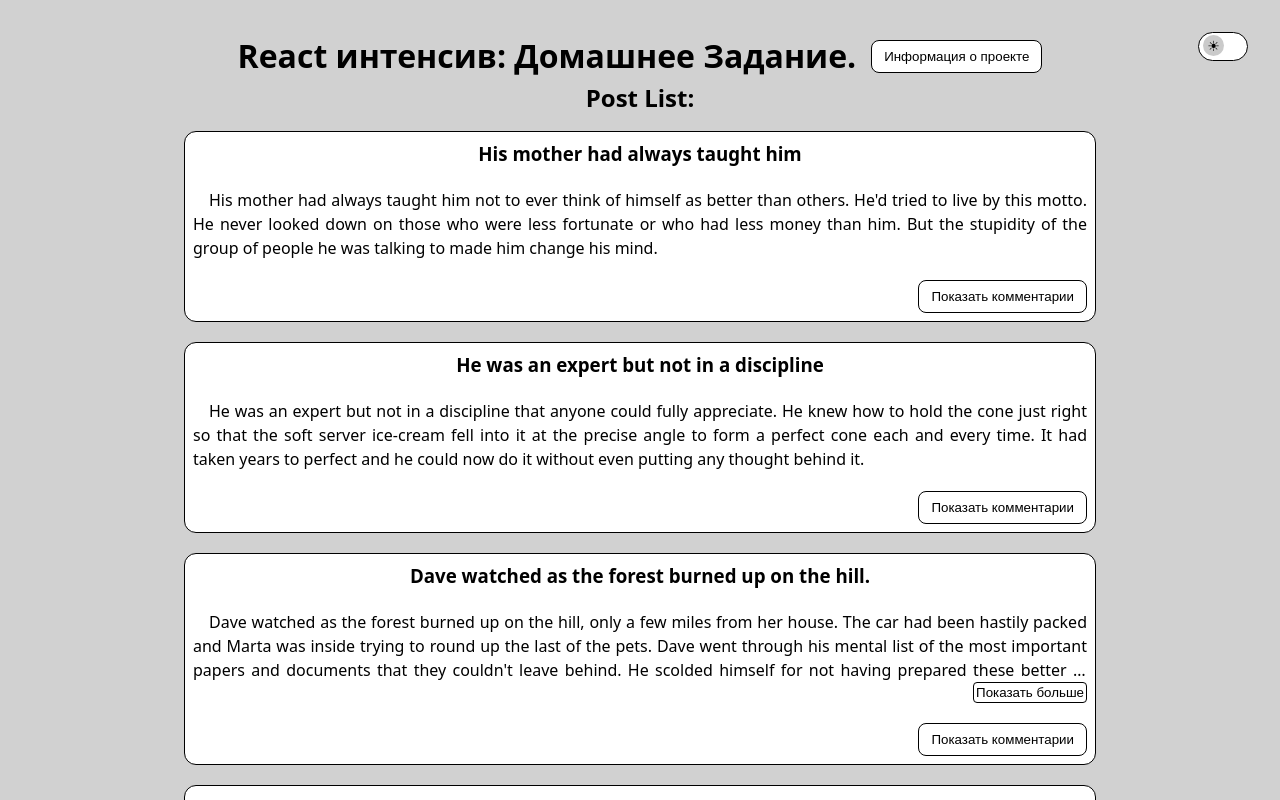
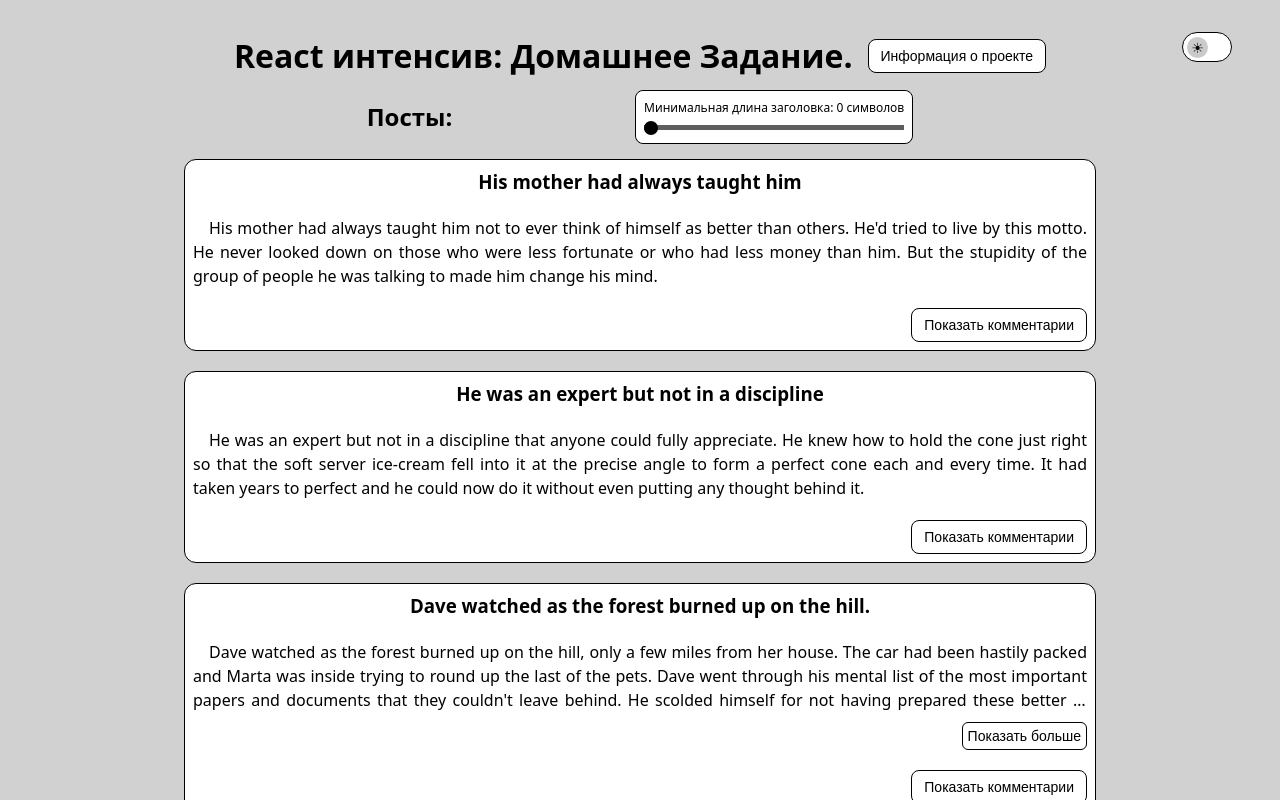
Before and after one commit to ZaytsevAlexanderGit/aston_react_homework_1, a React (Vite) app: page / in a window 1280 px wide. Shown: the top 800 px of the page. Built offline with nearby package versions, Linux system fonts and the light colour scheme.

Commit message:
3.4-5: Add Filter of posts based on title length + some optimization on PostList.

```diff
--- a/src/app/App.css
+++ b/src/app/App.css
@@ -1,5 +1,6 @@
 #root {
-  max-width: 1280px;
+  max-inline-size: 1280px;
+  inline-size: 100vw;
   margin: 0 auto;
   padding: var(--main-layout-padding);
   text-align: center;
--- /dev/null
+++ b/src/features/PostLengthFilter/lib/ filterByLength.ts
@@ -0,0 +1,10 @@
+import type { PostProps } from '../../../entities/post/types/types.ts';
+
+type FilterByLengthProps = {
+  posts: PostProps[];
+  titleLength: number;
+};
+
+export const filterByLength = ({ posts, titleLength }: FilterByLengthProps) => {
+  return posts.filter((post) => post.title.length >= titleLength);
+};
--- /dev/null
+++ b/src/features/PostLengthFilter/ui/PostLengthFilter .tsx
@@ -0,0 +1,32 @@
+import type { Dispatch, SetStateAction } from 'react';
+
+import styles from './PostLengthFilter.module.scss';
+
+interface PostLengthFilterProps {
+  titleLength: number;
+  setTitleLength: Dispatch<SetStateAction<number>>;
+}
+
+export const PostLengthFilter = ({
+  titleLength,
+  setTitleLength,
+}: PostLengthFilterProps) => {
+  return (
+    <div className={styles.postFilter}>
+      <div className={styles.filterControls}>
+        <label className={styles.filterControls__label} htmlFor="titleLength">
+          Минимальная длина заголовка: {titleLength} символов
+        </label>
+        <input
+          className={styles.filterControls__input}
+          id="titleLength"
+          type="range"
+          min="0"
+          max="50"
+          value={titleLength}
+          onChange={(e) => setTitleLength(Number(e.target.value))}
+        />
+      </div>
+    </div>
+  );
+};
--- /dev/null
+++ b/src/features/PostLengthFilter/ui/PostLengthFilter.module.scss
@@ -0,0 +1,42 @@
+.postFilter {
+  border-radius: 8px;
+  border:1px solid var(--text-color);
+}
+
+.filterControls {
+  padding: 8px;
+  background: var(--background-color);
+  border-radius: 8px;
+  font-size: 12px;
+
+  & .filterControls__label {
+    display: block;
+    color: var(--text-color);
+  }
+
+  & input[type=range] {
+    -webkit-appearance: none;
+
+    &::-webkit-slider-runnable-track {
+      width: 100%;
+      height: 5px;
+      background: #5e5e5e;
+      border: none;
+    }
+
+    &::-webkit-slider-thumb {
+      -webkit-appearance: none;
+      border: none;
+      height: 14px;
+      width: 14px;
+      border-radius: 50%;
+      background: var(--text-color);;
+      margin-top: -4px;
+    }
+
+  }
+
+  & .filterControls__input {
+    inline-size: 100%;
+ }
+}
--- a/src/features/ThemeSwitcher/ui/ThemeSwitcher.module.scss
+++ b/src/features/ThemeSwitcher/ui/ThemeSwitcher.module.scss
@@ -1,14 +1,19 @@
 .switcherWrapper {
     position:absolute;
-    right:2rem;
-    top:2rem;
+    right:1rem;
+    top:0;
+
+    @media (max-width: 1000px) {
+        right: 1rem;
+        top: -1.25rem;
+    }
 }
 
 .switch {
     position: relative;
     display: inline-block;
     width: 50px;
-    height: 29px;
+    height: 30px;
 }
 
 .switch input {
@@ -36,8 +41,7 @@
     font-size: 14px;
     height: 21px;
     width: 21px;
-    left: 4px;
-    bottom: 4px;
+    inset:4px;
     background-color: #cacaca;
     -webkit-transition: .4s;
     transition: .4s;
@@ -48,16 +52,16 @@
 }
 
 input:checked + .slider:before {
-    -webkit-transform: translateX(21px);
-    -ms-transform: translateX(21px);
-    transform: translateX(21px);
+    -webkit-transform: translateX(20px);
+    -ms-transform: translateX(20px);
+    transform: translateX(20px);
     color:white;
     content: "☽";
     background-color: #404040;
 }
 
 .slider.round {
-    border-radius: 29px;
+    border-radius: 20px;
 }
 
 .slider.round:before {
--- /dev/null
+++ b/src/shared/lib/hooks/useDebounce.ts
@@ -0,0 +1,16 @@
+import { useEffect, useState } from 'react';
+
+export function useDebounce<T>(value: T, delay: number): T {
+  const [debouncedValue, setDebouncedValue] = useState(value);
+
+  useEffect(() => {
+    const handler = setTimeout(() => {
+      setDebouncedValue(value);
+    }, delay);
+    return () => {
+      clearTimeout(handler);
+    };
+  }, [value, delay]);
+
+  return debouncedValue;
+}
--- a/src/shared/ui/Button/Button.module.scss
+++ b/src/shared/ui/Button/Button.module.scss
@@ -2,6 +2,9 @@
     inline-size: fit-content;
     background-color: var(--background-color);
     color: var(--text-color);
+
+    font-size: 14px;
+
     padding: 8px 12px;
     border-radius: 8px;
     border:1px solid var(--text-color);
@@ -31,7 +34,8 @@
 }
 
 .showPost {
-    padding:2px;
-    border-radius: 4px;
+    margin-block-start: 10px;
+    padding:5px;
+    border-radius: 6px;
     align-self: end;
 }
--- a/src/widgets/CommentList/CommentList.module.scss
+++ b/src/widgets/CommentList/CommentList.module.scss
@@ -9,20 +9,24 @@
   list-style: none;
   inline-size: 100%;
   display: grid;
-  grid-template-columns: 1fr minmax(200px, max-content);
-  border-block-start: dashed 1px gray;
+  grid-auto-flow: row;
+  border-block-start: dashed 2px gray;
 
   &:last-of-type {
-    border-block-end: dashed 1px gray;
+    border-block-end: dashed 2px gray;
   }
 }
 
 .commentsBlock__comment_text {
   justify-self: start;
+  text-align: start;
 }
 
 .commentsBlock__comment_other {
   display: flex;
-  justify-content: space-between;
+  font-size: 12px;
+  justify-content: end;
+  gap:10px;
   color:gray;
+  border-block-start: dashed 1px gray;
 }
--- a/src/widgets/LayoutHeader/Header.module.scss
+++ b/src/widgets/LayoutHeader/Header.module.scss
@@ -1,6 +1,13 @@
 .headerWrapper {
+    inline-size: 100%;
+    position: relative;
     display: flex;
     justify-content: center;
     align-items: center;
     gap:15px;
+
+    @media (max-width: 1000px) {
+        flex-direction: column;
+        gap:5px;
+    }
 }
--- a/src/widgets/PostList/PostList.module.scss
+++ b/src/widgets/PostList/PostList.module.scss
@@ -2,6 +2,14 @@
     display: flex;
     flex-direction: column;
     gap:15px;
+}
+
+.postListMain {
+    display: flex;
+    justify-content: space-evenly;
+    align-items: center;
+
+    margin-block-start: 10px;
 }
 
 .postList {
--- a/src/widgets/PostList/PostList.tsx
+++ b/src/widgets/PostList/PostList.tsx
@@ -1,11 +1,26 @@
 import styles from './PostList.module.scss';
 import { PostCard } from '../../entities/post/ui/PostCard.tsx';
 import { defaultPostsData } from '../../entities/post/constants.ts';
-import { useCallback, useEffect, useState } from 'react';
+import { useCallback, useEffect, useMemo, useState } from 'react';
 import type { VisibleComments } from '../../entities/post/types/types.ts';
+import { filterByLength } from '../../features/PostLengthFilter/lib/ filterByLength.ts';
+import { PostLengthFilter } from '../../features/PostLengthFilter/ui/PostLengthFilter .tsx';
+import { useDebounce } from '../../shared/lib/hooks/useDebounce.ts';
 
 export const PostList = () => {
+  useEffect(() => {
+    // Для будущего получения данных по api
+  }, []);
+
   const posts = defaultPostsData;
+  const [titleLength, setTitleLength] = useState<number>(0);
+
+  const debouncedTitleLength = useDebounce(titleLength, 500);
+
+  const filteredPosts = useMemo(
+    () => filterByLength({ posts: posts, titleLength: debouncedTitleLength }),
+    [posts, debouncedTitleLength]
+  );
 
   const [visibleComments, setVisibleComments] = useState<VisibleComments>({});
 
@@ -16,15 +31,17 @@
     }));
   }, []);
 
-  useEffect(() => {
-    // Для будущего получения данных по api
-  }, []);
-
   return (
     <div className={styles.postListWrapper}>
-      <h2 className={styles.postListHeader}>Post List:</h2>
+      <div className={styles.postListMain}>
+        <h2 className={styles.postListHeader}>Посты:</h2>
+        <PostLengthFilter
+          titleLength={titleLength}
+          setTitleLength={setTitleLength}
+        />
+      </div>
       <ul className={styles.postList}>
-        {posts.map((post) => (
+        {filteredPosts.map((post) => (
           <PostCard
             key={post.id}
             post={post}
```
Also changed, not shown: src/entities/post/ui/PostCard.tsx (+4 -4 lines).
